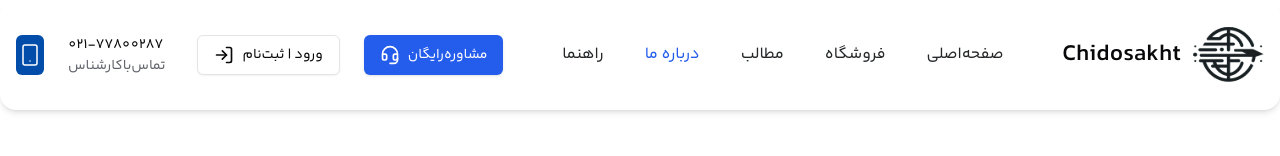
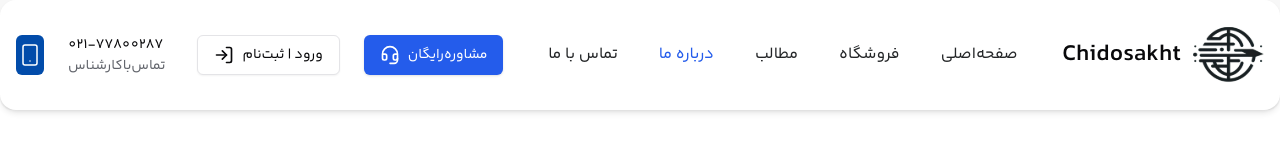
Before and after one commit to mo1nammad/chidosakht-test, a Next.js app: page /about-us in a window 1280 px wide. Shown: the top 156 px of the page. Built offline with nearby package versions, Linux system fonts and the light colour scheme.

Commit message:
<start> contact-us navigation modal

```diff
--- a/package.json
+++ b/package.json
@@ -11,6 +11,7 @@
   "dependencies": {
     "@radix-ui/react-accordion": "^1.2.2",
     "@radix-ui/react-dialog": "^1.1.4",
+    "@radix-ui/react-separator": "^1.1.1",
     "@radix-ui/react-slot": "^1.1.1",
     "class-variance-authority": "^0.7.1",
     "clsx": "^2.1.1",
--- a/src/app/(navigation)/about-us/page.tsx
+++ b/src/app/(navigation)/about-us/page.tsx
@@ -203,7 +203,7 @@ export default function AboutUsPage() {
       <section className="max-w-screen-xl mx-auto lg:px-4 px-8 pb-12">
         <Title classname="pb-8">سوالات متداول</Title>
         <div className="flex flex-row-reverse justify-between items-center">
-          <FAQSection />
+          <FAQSection className="md:max-w-[500px]" />
 
           <Image
             src={"/about-us/faq-banner-icon-in-flat-style-question.png"}
--- a/src/app/(navigation)/layout.tsx
+++ b/src/app/(navigation)/layout.tsx
@@ -1,5 +1,6 @@
 import { Footer } from "@/components/footer";
 import Navbar from "@/components/navbar";
+import ContactUsModal from "@/app/features/navigation/components/contact-us-modal";
 
 export default function RootLayout({
   children,
@@ -7,10 +8,11 @@ export default function RootLayout({
   children: React.ReactNode;
 }>) {
   return (
-    <section>
+    <>
       <Navbar />
       <main className="mt-20 md:mt-[110px]">{children}</main>
       <Footer />
-    </section>
+      <ContactUsModal className="mt-20 md:mt-[110px]" />
+    </>
   );
 }
--- a/src/app/features/navigation/about-us/components/faq-section.tsx
+++ b/src/app/features/navigation/about-us/components/faq-section.tsx
@@ -11,7 +11,11 @@ import {
 } from "@/components/ui/accordion";
 import { cn } from "@/lib/utils";
 
-const FAQSection = () => {
+type AppProps = {
+  className?: string;
+};
+
+const FAQSection = ({ className }: AppProps) => {
   const [value, setValue] = useState<string | undefined>(undefined);
   return (
     <Accordion
@@ -19,7 +23,7 @@ const FAQSection = () => {
       value={value}
       onValueChange={(value) => setValue(value)}
       collapsible
-      className="w-full md:max-w-[500px] text-right"
+      className={cn("w-full text-right", className)}
     >
       {accordionData.map((data) => (
         <AccordionItem key={data.value} value={data.value}>
--- /dev/null
+++ b/src/app/features/navigation/components/contact-us-form.tsx
@@ -0,0 +1,5 @@
+const ContactUsForm = () => {
+  return <div></div>;
+};
+
+export default ContactUsForm;
--- /dev/null
+++ b/src/app/features/navigation/components/contact-us-modal.tsx
@@ -0,0 +1,57 @@
+"use client";
+
+import { useRouter, useSearchParams } from "next/navigation";
+
+import { cn } from "@/lib/utils";
+
+import FAQSection from "../about-us/components/faq-section";
+import ContactUsForm from "./contact-us-form";
+import { useEffect } from "react";
+
+type AppProps = {
+  className?: string;
+};
+
+export default function ContactUsModal({ className }: AppProps) {
+  const searchParams = useSearchParams();
+  const router = useRouter();
+  const modalParam = searchParams.get("modal");
+
+  useEffect(() => {
+    if (modalParam === "contact-us") {
+      document.body.style.overflow = "hidden";
+    } else document.body.style.overflow = "auto";
+  }, [modalParam]);
+
+  return (
+    <>
+      <div
+        className={cn(
+          "fixed z-30 inset-0 bg-black transition duration-500 ease-out",
+          modalParam === "contact-us" ? "opacity-65" : "opacity-0"
+        )}
+        onClick={() => router.back()}
+      />
+
+      <div
+        className={cn(
+          "fixed inset-x-0 top-0 z-40 h-[500px] bg-muted rounded-b-xl max-w-screen-xl mx-auto transition-[top] duration-500 ease-out py-12 px-8 xl:px-4",
+          modalParam === "contact-us" ? "top-0" : "-top-[500px]",
+          className
+        )}
+      >
+        <div className="flex h-full ">
+          <div className="flex-grow">
+            <ContactUsForm />
+          </div>
+          <div className="w-1 h-5/6 self-center border-e border-gray-300 mx-12" />
+          <div className="basis-[500px] text-right font-light flex flex-col items-end">
+            <p className="font-yekan-light text-sm mb-2">سوالات اطلاعاتی</p>
+            <h3 className="text-xl text-black">سوالات متداول</h3>
+            <FAQSection className="w-full" />
+          </div>
+        </div>
+      </div>
+    </>
+  );
+}
--- a/src/app/features/navigation/home/constants.ts
+++ b/src/app/features/navigation/home/constants.ts
@@ -14,10 +14,6 @@ export const navigation = [
   {
     title: "درباره‌ ما",
     route: "/about-us",
-  },
-  {
-    title: "راهنما",
-    route: "/guide",
   },
 ];
 
--- a/src/app/fonts/font-webhook.ts
+++ b/src/app/fonts/font-webhook.ts
@@ -3,6 +3,11 @@ import localFont from "next/font/local";
 export const yekanBakhThin = localFont({
   src: "./YekanBakhFaNum-Thin.otf",
   variable: "--font-yekan-thin",
+});
+
+export const yekanBakhLight = localFont({
+  src: "./YekanBakhFaNum-Light.otf",
+  variable: "--font-yekan-light",
 });
 
 export const yekanBakhRegular = localFont({
@@ -24,3 +29,10 @@ export const yekanBakhBlack = localFont({
   src: "./YekanBakhFaNum-Black.otf",
   variable: "--font-yekan-black",
 });
+
+export const fontList = [
+  yekanBakhRegular,
+  yekanBakhSemiBold,
+  yekanBakhBlack,
+  yekanBakhLight,
+];
--- a/src/app/layout.tsx
+++ b/src/app/layout.tsx
@@ -1,11 +1,9 @@
 import type { Metadata } from "next";
 import "./globals.css";
 
-import {
-  yekanBakhRegular,
-  yekanBakhSemiBold,
-  yekanBakhBlack,
-} from "./fonts/font-webhook";
+import { fontList } from "./fonts/font-webhook";
+
+const mapedFonts = fontList.map((font) => font.variable);
 
 export const metadata: Metadata = {
   title: "Create Next App",
@@ -20,7 +18,7 @@ export default function RootLayout({
   return (
     <html lang="en">
       <body
-        className={`${yekanBakhRegular.variable} ${yekanBakhSemiBold.variable} ${yekanBakhBlack.variable} antialiased font-yekan-regular`}
+        className={`${mapedFonts.join(" ")} antialiased font-yekan-regular`}
       >
         {children}
       </body>
--- a/src/components/navigaion-menu.tsx
+++ b/src/components/navigaion-menu.tsx
@@ -1,11 +1,12 @@
 "use client";
 import { cn } from "@/lib/utils";
 import Link from "next/link";
-import { usePathname } from "next/navigation";
+import { usePathname, useSearchParams } from "next/navigation";
 
 import { navigation } from "@/app/features/navigation/home/constants";
 const NavigationMenu = () => {
   const pathname = usePathname();
+  const searchParams = useSearchParams();
 
   return (
     <ul className="flex flex-row-reverse items-center justify-between gap-x-[41px]">
@@ -13,7 +14,7 @@ const NavigationMenu = () => {
         return (
           <li
             className={cn(
-              pathname === item.route
+              pathname === item.route && !searchParams.get("modal")
                 ? "text-primary"
                 : "text-accent-foreground"
             )}
@@ -23,6 +24,16 @@ const NavigationMenu = () => {
           </li>
         );
       })}
+      {/* contact us modal routuing */}
+      <li
+        className={cn(
+          searchParams.get("modal") === "contact-us"
+            ? "text-primary"
+            : "text-accent-foreground"
+        )}
+      >
+        <Link href={`${pathname}?modal=contact-us`}>تماس با ما</Link>
+      </li>
     </ul>
   );
 };
--- /dev/null
+++ b/src/components/ui/separator.tsx
@@ -0,0 +1,31 @@
+"use client"
+
+import * as React from "react"
+import * as SeparatorPrimitive from "@radix-ui/react-separator"
+
+import { cn } from "@/lib/utils"
+
+const Separator = React.forwardRef<
+  React.ElementRef<typeof SeparatorPrimitive.Root>,
+  React.ComponentPropsWithoutRef<typeof SeparatorPrimitive.Root>
+>(
+  (
+    { className, orientation = "horizontal", decorative = true, ...props },
+    ref
+  ) => (
+    <SeparatorPrimitive.Root
+      ref={ref}
+      decorative={decorative}
+      orientation={orientation}
+      className={cn(
+        "shrink-0 bg-border",
+        orientation === "horizontal" ? "h-[1px] w-full" : "h-full w-[1px]",
+        className
+      )}
+      {...props}
+    />
+  )
+)
+Separator.displayName = SeparatorPrimitive.Root.displayName
+
+export { Separator }
--- a/tailwind.config.ts
+++ b/tailwind.config.ts
@@ -12,6 +12,7 @@ export default {
   theme: {
     extend: {
       fontFamily: {
+        "yekan-light": ["var(--font-yekan-light)"],
         "yekan-regular": ["var(--font-yekan-reqular)"],
         "yekan-semibold": ["var(--font-yekan-semibold)"],
         "yekan-black": ["var(--font-yekan-black)"],
```
Also changed, not shown: 1 other file (tests, documents, lock files or other folders).
